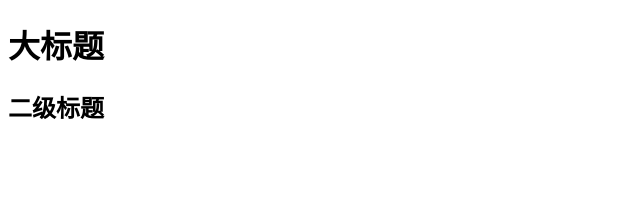
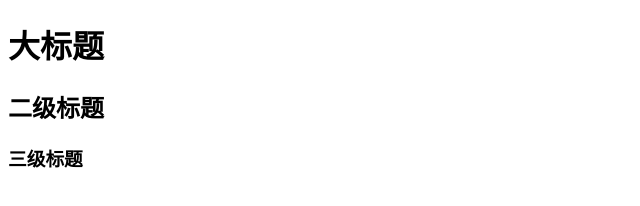
Before and after one commit to zhaozhuodev/work-flow, a website: page index.html in a window 1280 px wide. Shown: the whole page, without its empty margins (0-640 px from the left). Drawn offline with Linux system fonts and the light colour scheme.

Commit message:
sanji title

```diff
--- a/index.html
+++ b/index.html
@@ -11,6 +11,7 @@
 <body>
     <h1>大标题</h1>
     <h2>二级标题</h2>
+    <h3>三级标题</h3>
 </body>
 
 </html>
```
